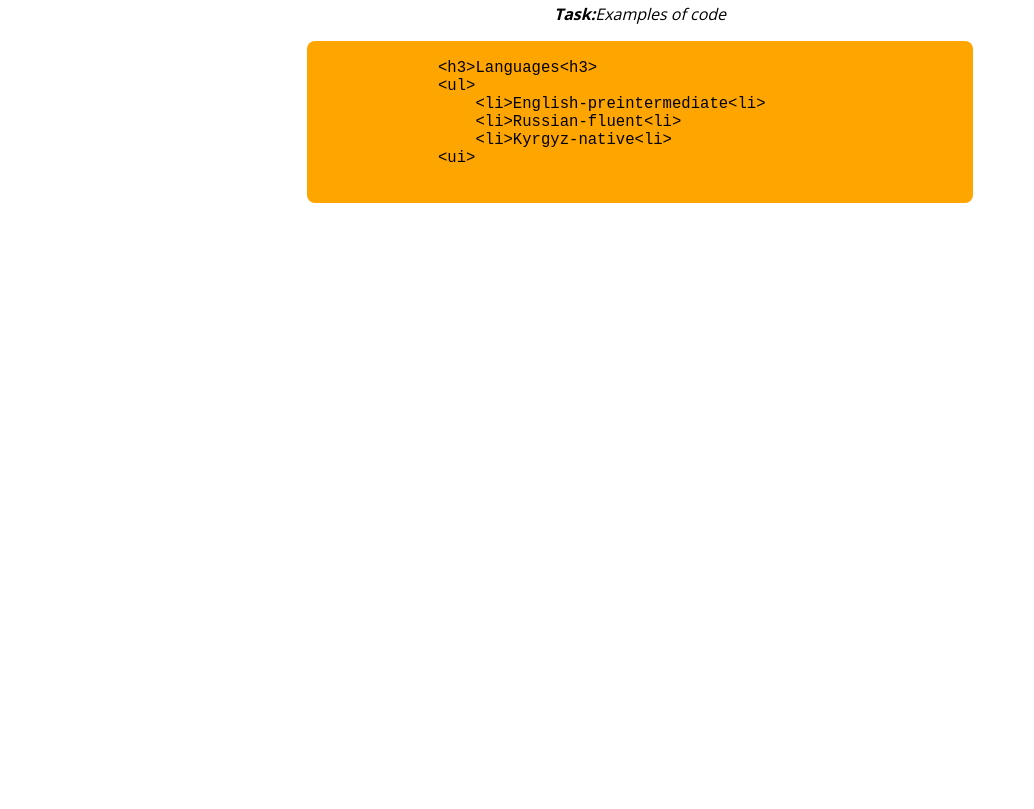
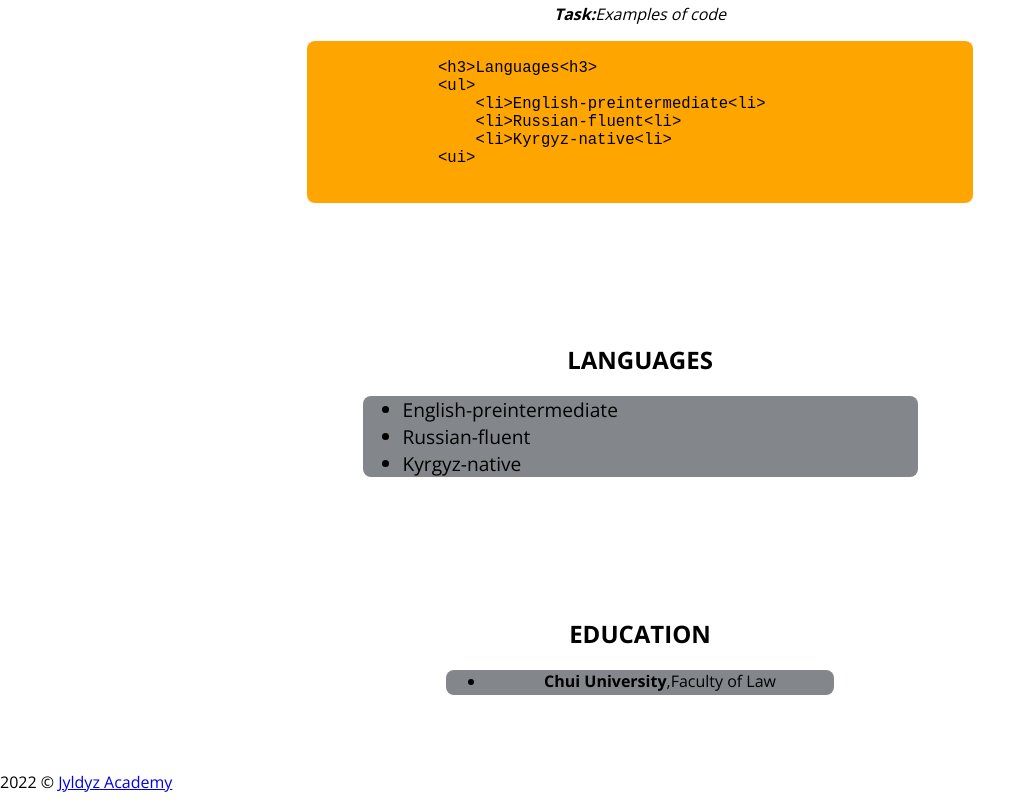
Before and after one commit to Bakytjamal/Portfolio, a plain HTML site: page index.html in a window 1280 px wide. Shown: the part 1027-1836 px from the top of the page, without its empty margins (0-1034 px from the left). Before the commit the page ends 1290 px from the top, so only its background shows below. Drawn offline with nearby package versions, Linux system fonts and the light colour scheme.

Commit message:
Add: Languages, education, footer

```diff
--- a/css/style.css
+++ b/css/style.css
@@ -98,6 +98,7 @@ transition: background-color 0.3s;
   width: 250px;
   height: 250px;
   border-radius: 50%;
+  object-fit: cover;
 }
 
 .intro-right {
@@ -107,6 +108,13 @@ transition: background-color 0.3s;
 .intro-right
 .intro-right h3 {
   margin: 0 0 10px;
+}
+
+.intro-right p {
+  font-size: 1.2em;
+  background-color: var(--accent-light);
+  border-radius: 8px;
+  padding: 0 10px;
 }
 
 .contacts {
@@ -169,3 +177,27 @@ transition: background-color 0.3s;
   background-color: var(--accent);
   border-radius: 8px;
 }
+
+.languages {
+  margin-bottom: auto;
+}
+
+.languages ul {
+  width: 50%;
+  margin: 0 auto;
+  text-align: left;
+  color: var(--pure-white);
+  font-size: 1.2em;
+  background-color: var(--accent-light);
+  border-radius: 8px;
+}
+
+.education ul  {
+  width: 35%;
+  height: 25px;
+  margin: 0 auto;
+  text-align: center;
+  font-size: 1em;
+  border-radius: 8px;
+  background-color: var(--accent-light);
+}
--- a/index.html
+++ b/index.html
@@ -99,6 +99,29 @@
           </pre>
         </div>
       </section>
+      <section id="languages" class="languages section">
+        <div class="container">
+          <h2 class="section-title">Languages</h2>
+          <ul>
+            <li>English-preintermediate</li>
+            <li>Russian-fluent</li>
+            <li>Kyrgyz-native</li>
+          </ul>
+        </div>
+      </section>
+      <section id="education" class="education section">
+        <div class="container">
+          <h2 class="section-title">Education</h2>
+          <ul>
+            <li><b>Chui University</b>,Faculty of Law</li>
+          </ul>
+        </div>
+      </section>
     </main>
+    <footer>
+      <p> 2022 &copy;
+        <a href="htpp://linktr.ee/jyldyzacademy 2022">Jyldyz Academy</a>
+      </p>
+    </footer>
   </body>
 </html>
```
